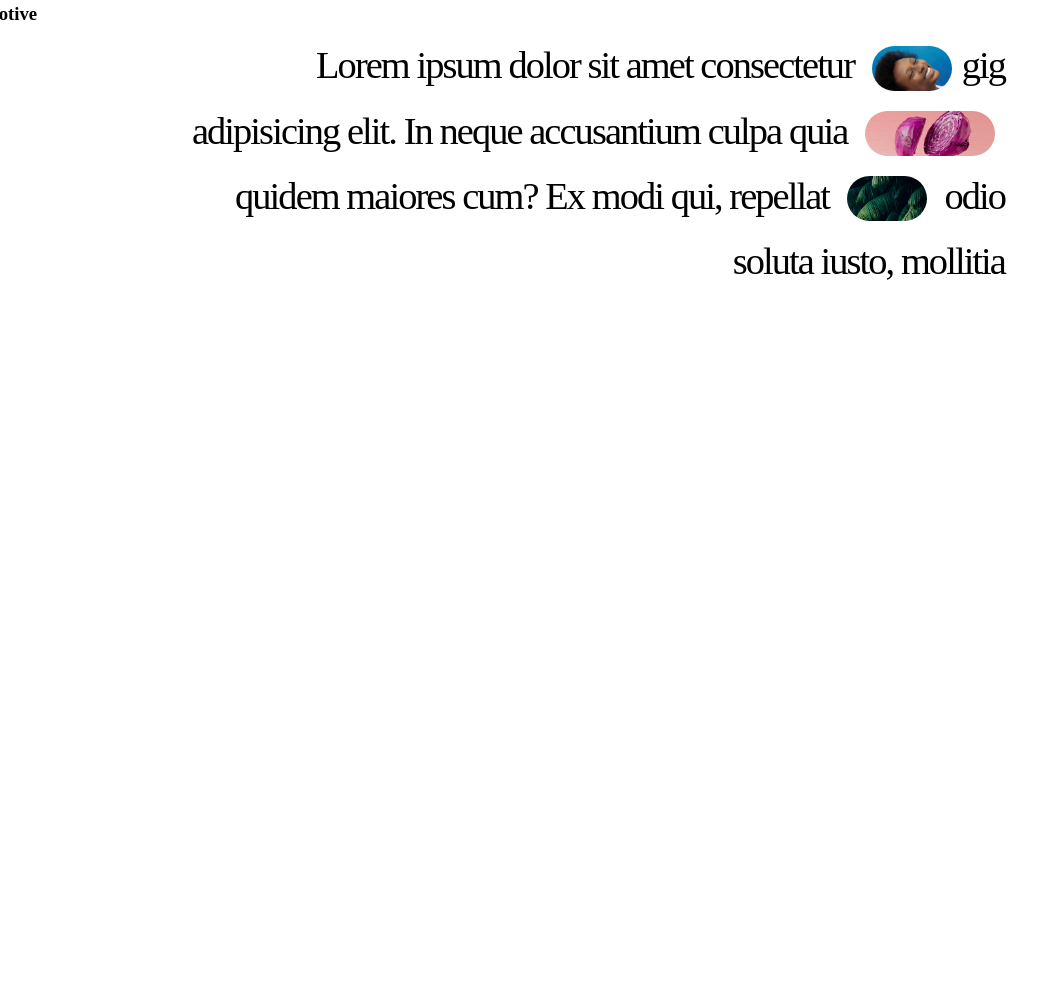
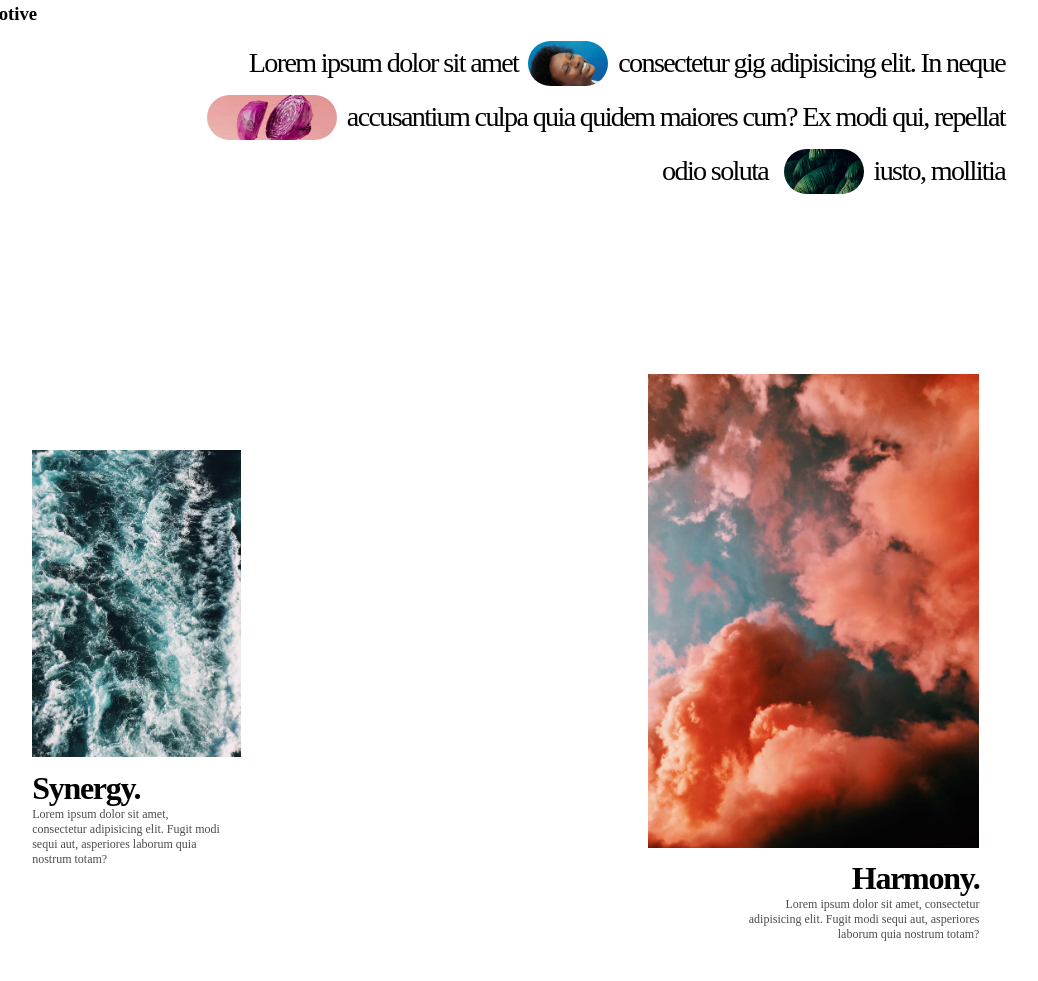
Before and after one commit to Night3y3/epui, a plain HTML site: page index.html in a window 1280 px wide. Shown: the part 962-1943 px from the top of the page, without its empty margins (147-1185 px from the left). Before the commit the page ends 1295 px from the top, so only its background shows below. Drawn offline with nearby package versions, Linux system fonts and the light colour scheme.

Commit message:
picture div done

```diff
--- a/index.html
+++ b/index.html
@@ -60,12 +60,33 @@
         <div id="motive">
           <h3>Motive</h3>
           <p>
-            Lorem ipsum dolor sit amet consectetur
-            <span id="onespan"></span>gig adipisicing elit. In neque accusantium
-            culpa quia <span id="twospan"></span> quidem maiores cum? Ex modi
-            qui, repellat <span id="threespan"></span> odio soluta iusto,
-            mollitia
+            Lorem ipsum dolor sit amet<span id="onespan"></span>consectetur gig
+            adipisicing elit. In neque<span id="twospan"></span>accusantium
+            culpa quia quidem maiores cum? Ex modi qui, repellat odio soluta
+            <span id="threespan"></span>iusto, mollitia
           </p>
+        </div>
+        <div id="picture">
+          <div id="firstpic">
+            <div id="picimg">
+              <img src="./image/sea.jpg" alt="ok" />
+            </div>
+            <h1>Synergy.</h1>
+            <p>
+              Lorem ipsum dolor sit amet, consectetur adipisicing elit. Fugit
+              modi sequi aut, asperiores laborum quia nostrum totam?
+            </p>
+          </div>
+          <div id="secpic">
+            <div id="picimg">
+              <img src="./image/cloud.jpg" alt="ok" />
+            </div>
+            <h1>Harmony.</h1>
+            <p>
+              Lorem ipsum dolor sit amet, consectetur adipisicing elit. Fugit
+              modi sequi aut, asperiores laborum quia nostrum totam?
+            </p>
+          </div>
         </div>
       </div>
     </div>
--- a/style.css
+++ b/style.css
@@ -7,6 +7,11 @@
 
 ::-webkit-scrollbar {
   display: none;
+}
+
+::selection {
+  background-color: #ffffff00;
+  color: green;
 }
 
 html,
@@ -169,9 +174,8 @@ body {
 
 #motive span {
   display: inline-block;
-
-  margin: 0 10px;
-  margin-bottom: -12.5px;
+  margin: 8px 10px;
+  margin-bottom: -14px;
   background-color: aliceblue;
   border-radius: 100px;
 }
@@ -179,11 +183,11 @@ body {
 #motive p {
   margin-top: 30px;
   line-height: 1.7;
-  letter-spacing: -0.15vw;
+  letter-spacing: -0.13vw;
   font-weight: 500;
   width: 80%;
   text-align: right;
-  font-size: 3vw;
+  font-size: 2.2vw;
 }
 
 #onespan {
@@ -209,3 +213,73 @@ body {
   background-size: cover;
   background-position: center;
 }
+
+#picture {
+  margin-top: 8vw;
+  display: flex;
+  justify-content: space-between;
+  align-items: center;
+  padding: 3vw;
+  padding-left: 14vw;
+  padding-right: 12vw;
+  object-fit: fill;
+}
+
+#firstpic {
+  width: 20%;
+}
+
+#firstpic #picimg {
+  height: 24vw;
+  width: 110%;
+  margin-bottom: 1vw;
+}
+
+#firstpic #picimg img {
+  width: 100%;
+  height: 100%;
+  object-fit: cover;
+}
+
+#firstpic h1,
+#secpic h1 {
+  font-weight: 800;
+  letter-spacing: -0.1vw;
+}
+
+#firstpic p {
+  font-size: 12px;
+  font-weight: 500;
+  opacity: 0.7;
+}
+
+#picimg img {
+  width: 100%;
+  height: 100%;
+  object-fit: cover;
+}
+
+#secpic {
+  width: 35%;
+  text-align: right;
+}
+
+#secpic #picimg {
+  height: 37vw;
+  width: 100%;
+  margin-bottom: 1vw;
+}
+
+#secpic #picimg img {
+  width: 100%;
+  height: 100%;
+  object-fit: cover;
+}
+
+#secpic p {
+  padding-left: 25%;
+  text-align: right;
+  font-size: 12px;
+  font-weight: 500;
+  opacity: 0.7;
+}
```
